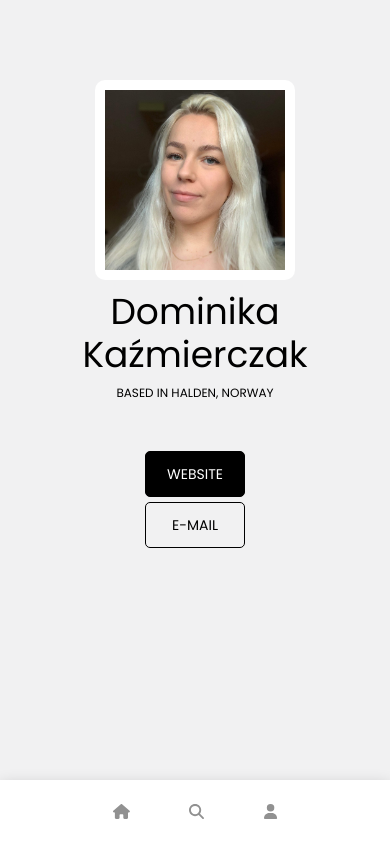
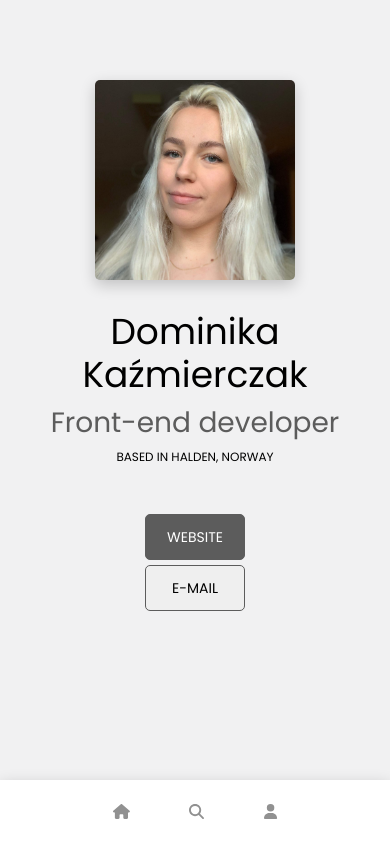
Before and after one commit to dkkazmierczak/dictionary-react, a React (Create React App) app: page /contact in a window 390 px wide. Built offline with nearby package versions, Linux system fonts and the light colour scheme.

Commit message:
Fixed styling in Contact page

```diff
--- a/src/pages/Contact.js
+++ b/src/pages/Contact.js
@@ -14,12 +14,13 @@ const Contact = () => {
               Dominika
               <br />
               Kaźmierczak
+              <div className="about">Front-end developer</div>
             </h1>
             <h2>Based in Halden, Norway</h2>
           </header>
           <section>
             <div className="links-wrapper">
-              <div className="portfolio-link">
+              <button className="portfolio-link">
                 {" "}
                 <a
                   href="https://dkkazmierczak.com"
@@ -27,15 +28,15 @@ const Contact = () => {
                   rel="noreferrer">
                   Website
                 </a>
-              </div>
-              <div className="contact-link">
+              </button>
+              <button className="contact-link">
                 <a
                   href="mailto:dkl.kazmierczk@gmail.com"
                   target="_blank"
                   rel="noreferrer">
                   e-mail
                 </a>
-              </div>
+              </button>
             </div>
           </section>
         </div>
--- a/src/pages/Contact.scss
+++ b/src/pages/Contact.scss
@@ -6,14 +6,21 @@
   text-align: center;
   align-items: center;
   justify-content: center;
+  .about-wrapper {
+    .about {
+      color: rgb(92, 92, 92);
+      font-size: 28px;
+      margin: 10px 0;
+    }
+  }
 
   .contact-wrapper {
     .image-wrapper {
       .image {
         height: 320px;
-        padding: 20px;
-        border-radius: 10px;
+        border-radius: 5px;
         background-color: white;
+        box-shadow: $boxShadow;
       }
     }
 
@@ -22,13 +29,14 @@
 
       .portfolio-link,
       .contact-link {
-        border: 1px solid black;
+        border: 1px solid rgb(92, 92, 92);
         width: 100px;
         display: block;
         margin: 5px auto;
         padding: 10px;
         border-radius: 5px;
         text-transform: uppercase;
+        transition: all 150ms ease-in-out;
 
         a {
           font-size: 14px;
@@ -36,11 +44,15 @@
       }
 
       .portfolio-link {
-        background: black;
+        background: rgb(92, 92, 92);
 
         a:-webkit-any-link {
           color: white;
           cursor: pointer;
+        }
+
+        &:hover {
+          background: black;
         }
       }
 
@@ -57,11 +69,19 @@
 @media (max-width: 768px) {
   .contact {
     display: block;
+
+    .about-wrapper {
+      margin: 20px 0;
+      .about {
+        color: rgb(92, 92, 92);
+        font-size: 28px;
+        margin: 10px 0;
+      }
+    }
     .contact-wrapper {
       .image-wrapper {
         .image {
           height: 200px;
-          padding: 10px;
         }
       }
       .links-wrapper {
```
